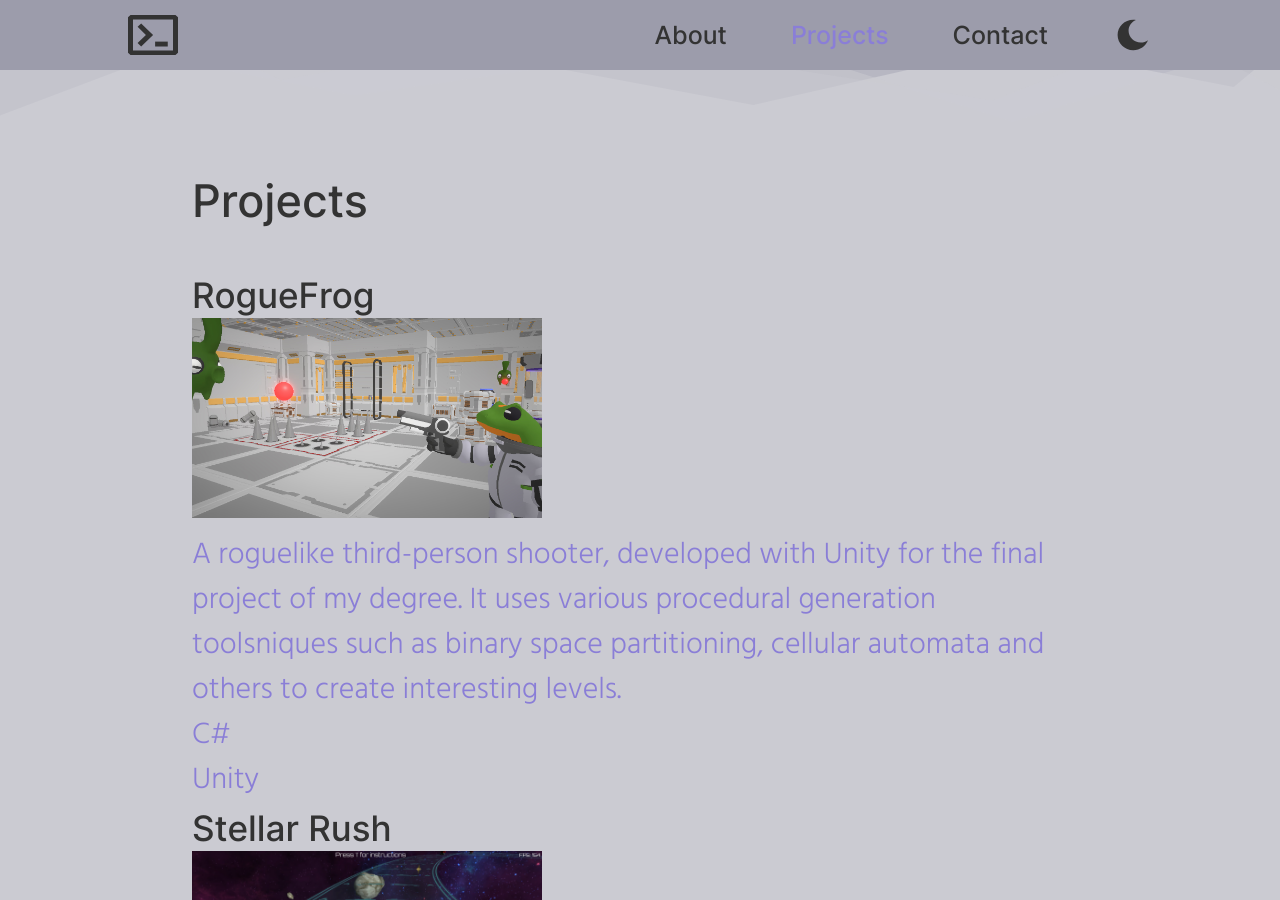
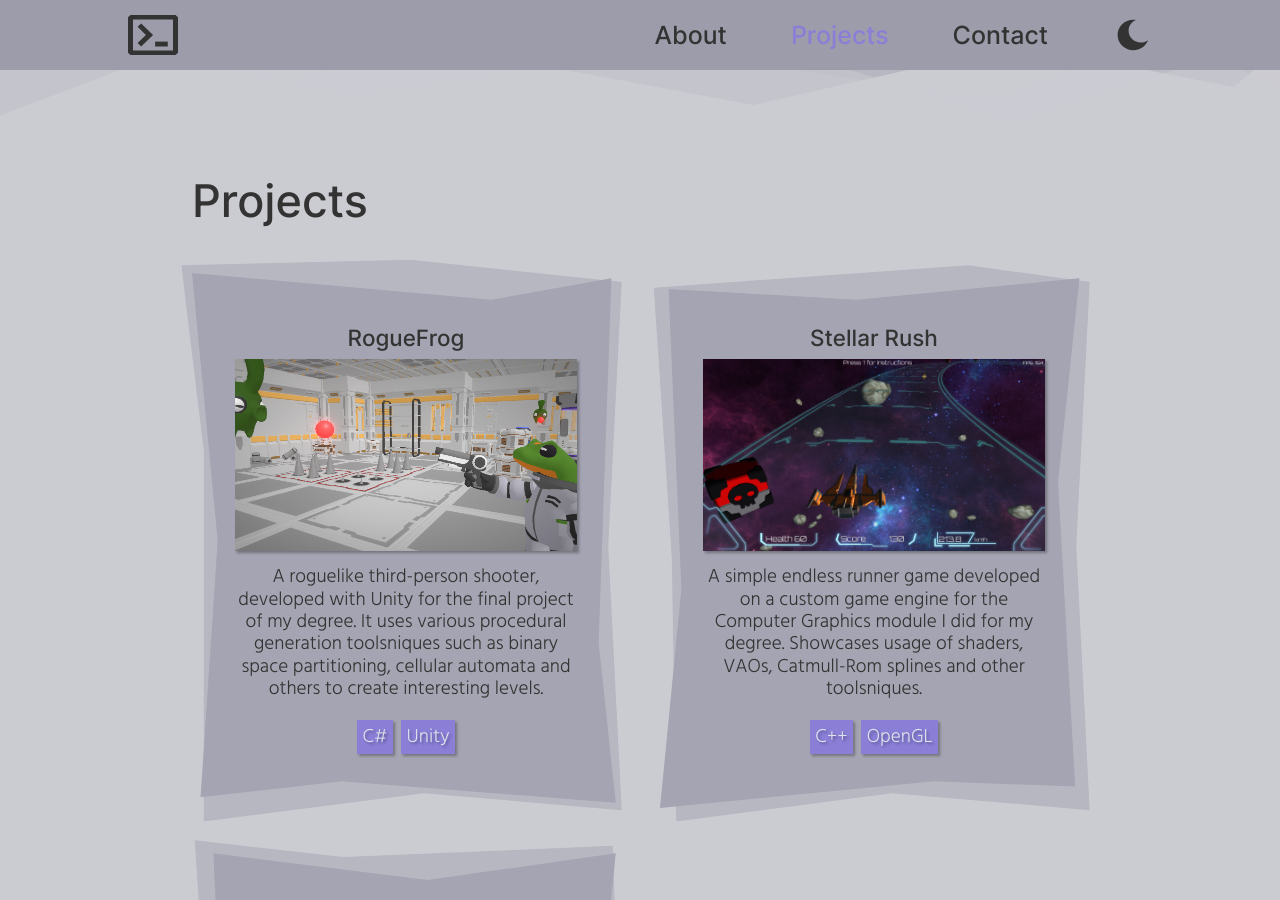
Before and after one commit to SirioBambino/SirioBambino.github.io, a Jekyll site: the page built from index.md, in a window 1280 px wide and 900 px high, scrolled down 1796 px. Built offline with Jekyll 4.4.1, drawn with Linux system fonts in a browser that asks for light colours.

Commit message:
feat: Add various media queries to make content responsive
- Use media queries to sent different font sizes, center items and other
  style rules to make content look good on any screen
- Import the partial in the main-style stylesheet

```diff
--- a/_sass/_projects.scss
+++ b/_sass/_projects.scss
@@ -168,3 +168,51 @@
     }
   }
 }
+
+@media (max-width: 1409px) {
+  .projects-content {
+    // Set different font size and line height
+    font-size: clamp(1.35rem, 1.5vw, 2rem);
+    line-height: clamp(1.7rem, 1.75vw, 2.25rem);
+  }
+}
+
+@media (max-width: 924px) {
+  .projects-content {
+    // Set different font size and line height
+    font-size: 2.5rem;
+    line-height: 2.5rem;
+
+    // Center each frame and project using auto margin
+    .frame,
+    .project {
+      margin: 0 auto;
+    }
+  }
+}
+
+@media (max-width: 768px) {
+  .projects-content {
+    // Set different font size and line height
+    font-size: clamp(1rem, 4vw, 2.5rem);
+    line-height: clamp(1.25rem, 4.5vw, 2.25rem);
+  }
+}
+
+@media (max-width: 335px) {
+  .projects-content {
+    // Set different font size and line height
+    font-size: clamp(0.5rem, 4.5vw, 1.5rem);
+    line-height: clamp(0.75rem, 4.75vw, 1.5rem);
+
+    .frames,
+    .projects {
+      grid-template-columns: repeat(auto-fit, minmax(20rem, 1fr));
+    }
+
+    .projects .project .border .project-wrapper .thumbnail {
+      // Set height
+      height: 40%;
+    }
+  }
+}
--- a/_sass/main-style.scss
+++ b/_sass/main-style.scss
@@ -12,3 +12,4 @@
 @import "header";
 @import "landing";
 @import "about";
+@import "projects";
```
